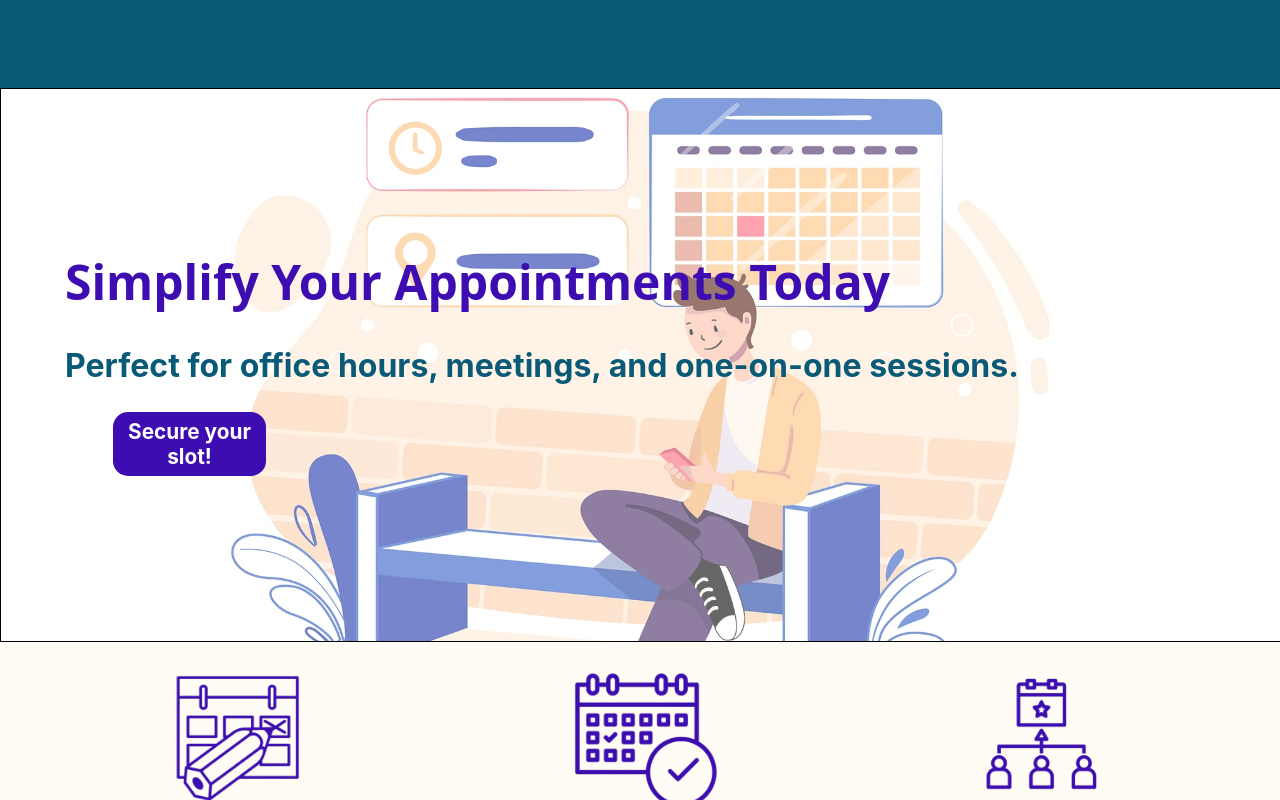
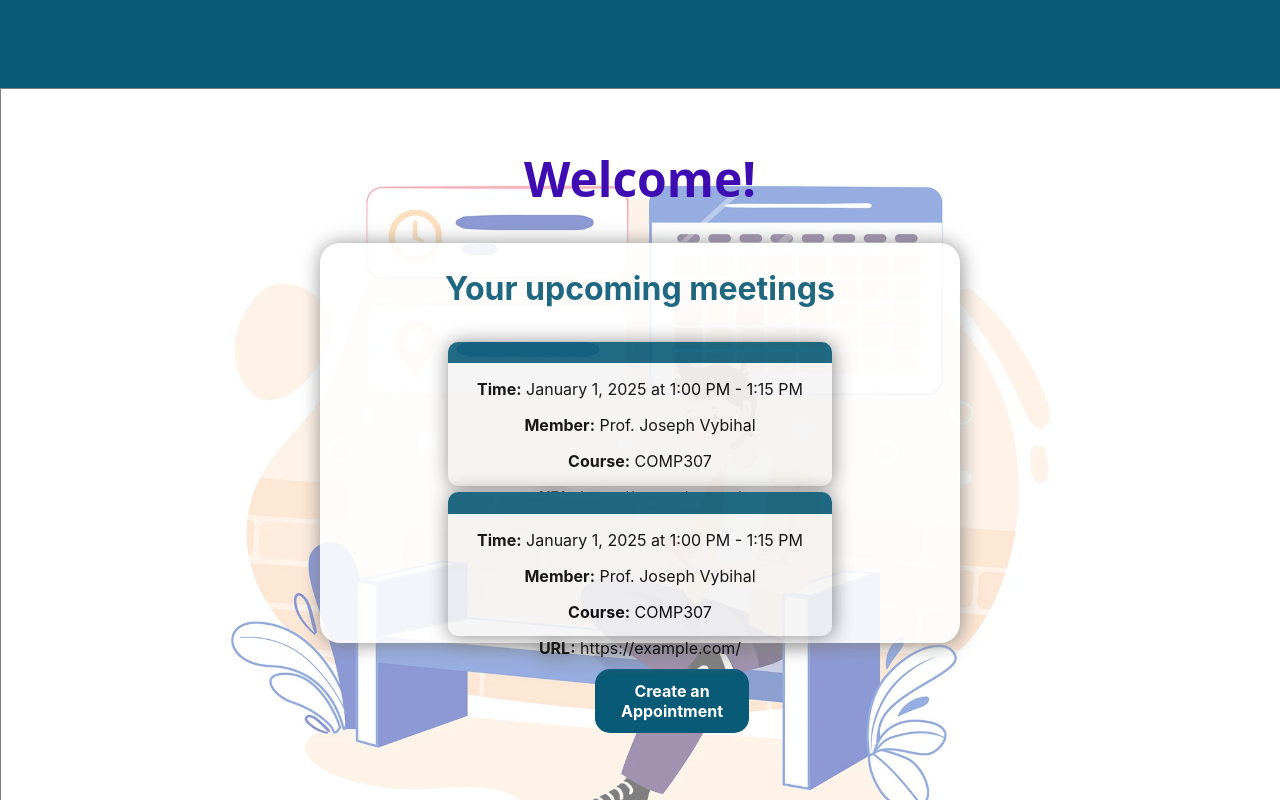
Before and after one commit to abrarfuad27/Slotify, a React (Create React App) app in the folder frontend/: page /memberDashboard in a window 1280 px wide. Shown: the top 800 px of the page. Built offline with nearby package versions, Linux system fonts and the light colour scheme.

Commit message:
Created member dashboard page - with header/footer placeholder

```diff
--- a/frontend/src/App.js
+++ b/frontend/src/App.js
@@ -32,8 +32,8 @@ function App() {
     <div className="App">
       {/* <button onClick={fetchMessage}>Click to print Hello World</button> */}
       {/* <div>{message}</div> */}
-      <Landing></Landing>
-      {/* <MemberDashboard></MemberDashboard> */}
+      {/* <Landing></Landing> */}
+      <MemberDashboard></MemberDashboard>
     </div>
   );
 }
--- /dev/null
+++ b/frontend/src/components/dashboardCard.jsx
@@ -0,0 +1,17 @@
+import React from 'react';
+import '../style/dashboardCard.css';
+
+const DashboardCard = ({content}) => {
+  return (
+
+    <div className='dashboard-card'>
+        <div className='card-banner'></div>
+        <div className='appointment-content'>
+            {content}
+        </div>
+    </div>
+
+  );
+};
+
+export default DashboardCard;
--- a/frontend/src/pages/memberDashboard.jsx
+++ b/frontend/src/pages/memberDashboard.jsx
@@ -1,32 +1,43 @@
 import React from 'react';
+import '../style/memberDashboard.css';
+import DashboardCard from '../components/dashboardCard';
 
 const MemberDashboard = () => {
+  const content = (
+    <div className='card-content'>
+        <p><b>Time:</b> January 1, 2025 at 1:00 PM - 1:15 PM</p>
+        <p><b>Member:</b> Prof. Joseph Vybihal</p>
+        <p><b>Course:</b> COMP307</p>
+        <p><b>URL:</b>  https://example.com/</p>
+    </div>
+  );
+
   return (
+    <div className='member-dashboard'>
+        {/* nav bar */}
+        <div className='nav-dummy'></div>
 
-    <div>
-         {/* header */}
-        <h1>Welcome!</h1>
-        <div className='outer-div'>
-            <div>
-                <h2>Your upcoming meetings</h2>
+        <div className='dashboard-content'>
+            <div className='dashboard-background'></div>
+            {/* header */}
+            <div className='dashboard-el'>
+                <h1>Welcome!</h1>
+                <div className='upcoming-meetings-container'>
+                    <h2>Your upcoming meetings</h2>
 
-                {/* TODO: set limit to max 2 info-cards showing */}
-                {/* TODO: set the info cards as components? */}
-                <div className='info-card'>
-                    {/* TODO: replace info with dynamic data */}
-                    <div className='card-banner'></div>
-                    <p>Time : January 1, 2025 at 1:00 PM - 1:15 PM</p>
-                    <p>Member : Prof. Joseph Vybihal</p>
-                    <p>Course : COMP307</p>
+                    {/* TODO: set limit to max 3 info-cards showing */}
+                    <div className='info-card-container'>
+                        <DashboardCard content={content}></DashboardCard>
+                        <DashboardCard content={content}></DashboardCard>
+                    </div>
                 </div>
+                <button type='button' className='create-appt-btn'>Create an Appointment</button>
+            </div>
 
-                <div className='info-card'>
-                    <div className='card-banner'></div>
+        </div>
 
-                </div>
-            </div>
-        </div>
         {/* footer */}
+        <div className='footer-dummy'></div>
     </div>
 
   );
--- /dev/null
+++ b/frontend/src/style/dashboardCard.css
@@ -0,0 +1,24 @@
+
+.dashboard-card {
+    width:30vw;
+    height:18vh;
+
+    background-color: #F5F5F5;
+    filter: drop-shadow(1px 1px 10px gray);
+    border-radius: 10px;
+
+}
+
+.card-banner {
+    width:100%;
+    height:15%;
+
+    border-top-left-radius: 10px;
+    border-top-right-radius: 10px;
+    background-color: #085A77;
+}
+
+.appointment-content {
+    width:100%;
+    height:85%;
+}
--- a/frontend/src/style/memberDashboard.css
+++ b/frontend/src/style/memberDashboard.css
@@ -0,0 +1,99 @@
+/* navbar */
+.nav-dummy {
+    height:11vh;
+    background-color: #085A77;
+}
+
+.member-dashboard {
+    width:100vw;
+    height:100vh;
+}
+
+/* main content */
+.dashboard-content {
+    position: relative;
+    width: 100vw;
+    height: 100vh;
+}
+
+/* dashboard content */
+.dashboard-background {
+    height:100vh;
+    width: 100vw;
+    left: 0px;
+    top: 0px;
+
+    background-image: url('../assets/bg_img.png');
+    background-repeat: no-repeat;
+    background-size: cover;
+    opacity: 0.5;
+    z-index: -1;
+    position: absolute;
+    border-style : solid;
+    border-width: 1px;
+}
+
+.dashboard-el {
+    position: absolute;
+    width: 100vw;
+    height: 100vh;
+
+    display: flex;
+    flex-direction: column;
+    justify-content: top;
+    align-items: center;
+    margin-top: 2%;
+}
+
+dashboard-el > h1 {
+    margin-bottom: 0px;
+}
+
+.upcoming-meetings-container {
+    width:50vw;
+    height:50vh;
+
+    background-color: white;
+    opacity: 0.9;
+    border-radius : 20px;
+    filter: drop-shadow(1px 1px 10px gray);
+
+    display: flex;
+    flex-direction: column;
+    align-items: center;
+}
+
+.info-card-container {
+    height: 100%;
+    display: flex;
+    flex-direction: column;
+    justify-content: space-evenly;
+
+}
+
+.create-appt-btn {
+    margin-top: 2%;
+    width: 12vw;
+    height: 8vh;
+    border-radius : 15px;
+    border: none;
+    background-color: #085A77;
+
+    color:white;
+    font-size: 1rem;
+    font-family: 'Inter', sans-serif;
+    font-weight: bold;
+    margin-left: 5%;
+}
+
+/* TODO styling content of the card */
+.card-content {
+    flex-direction: column;
+    justify-content: left;
+}
+
+/* footer */
+.footer-dummy{
+    height:5vh;
+    background-color: #085A77;
+}
```
